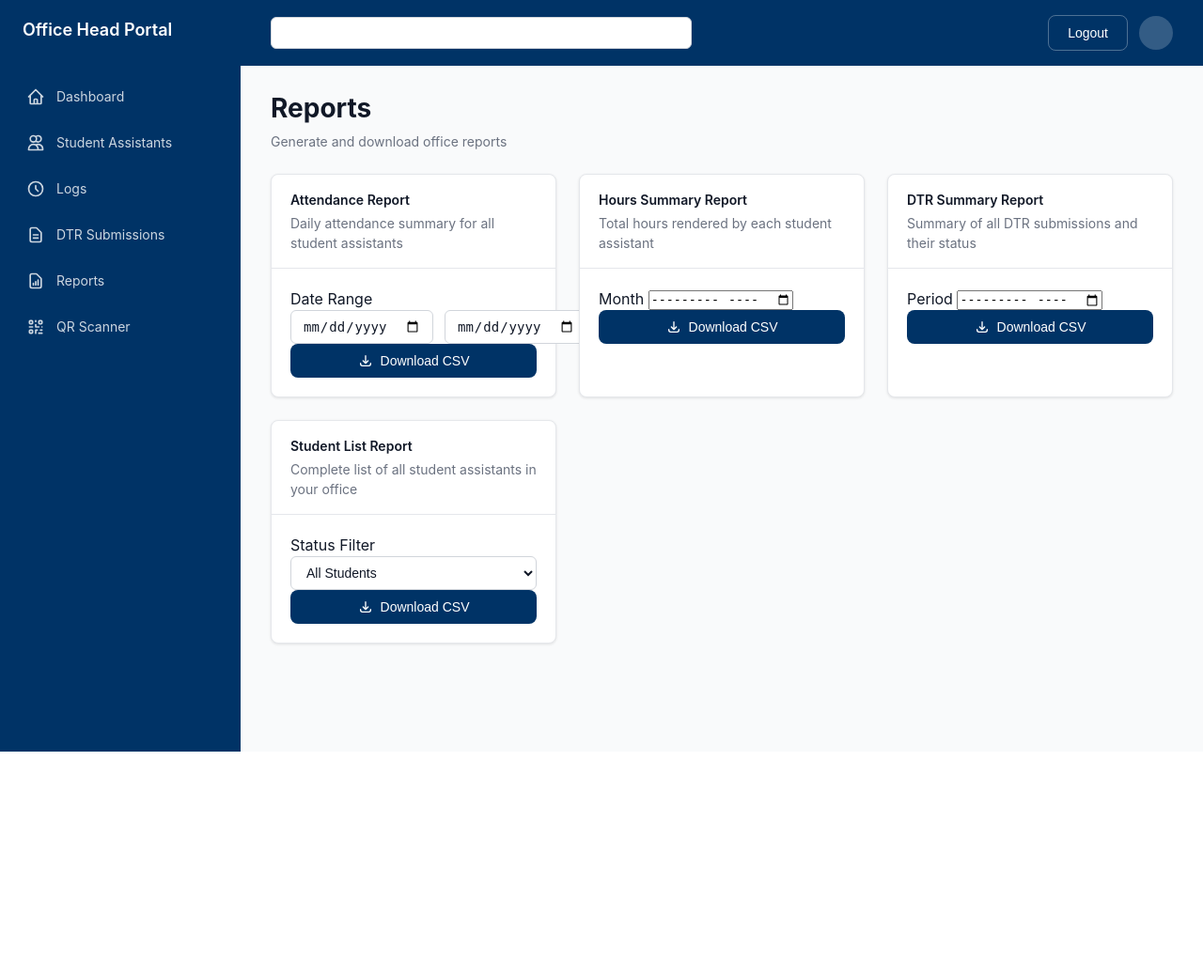
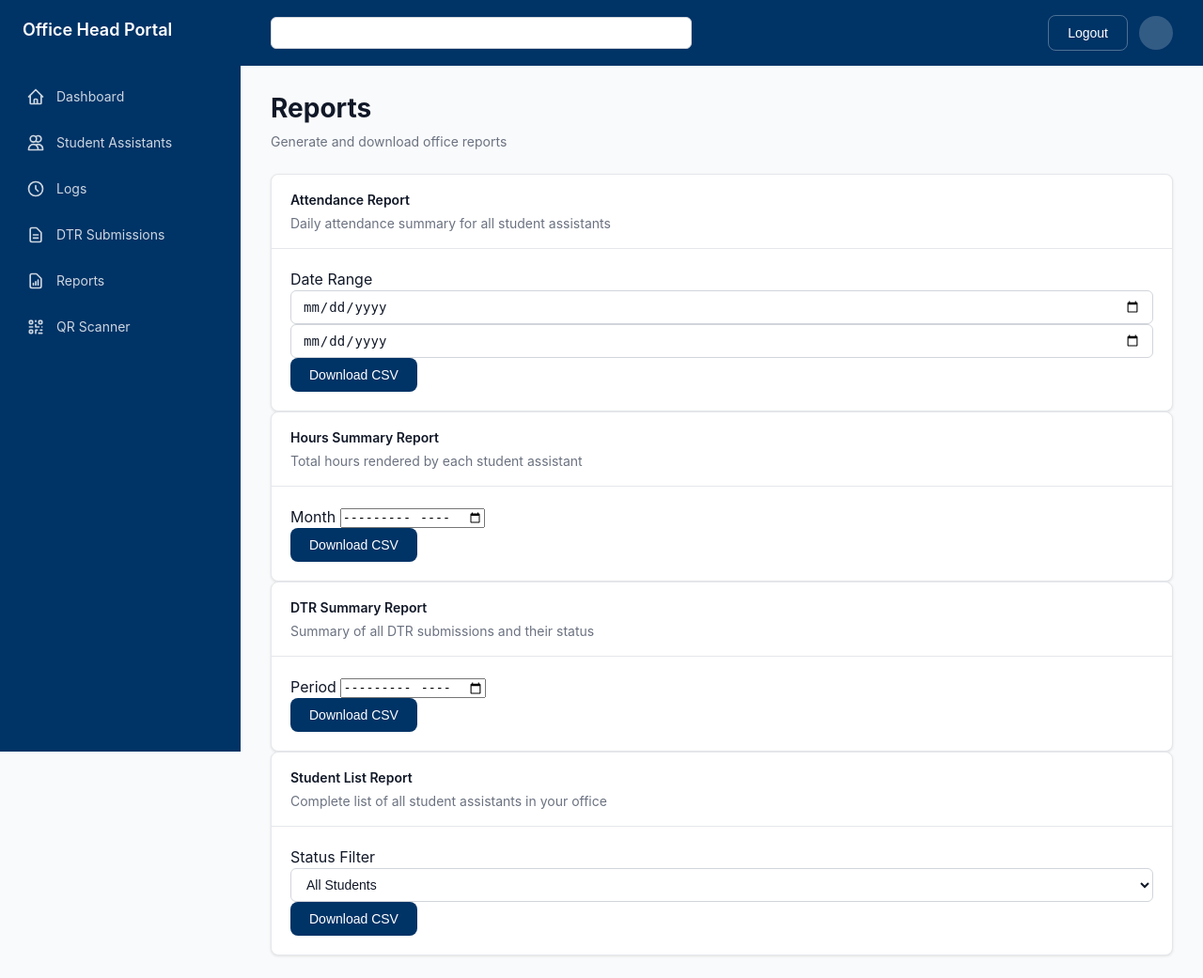
Before and after one commit to gmaravillaa/Seiki, a Django app: template templates/office_head/reports.html in a window 1280 px wide. Shown: the whole page at 94% size. Before the commit the page ends 800 px from the top, so only its background shows below. Run offline with Django 5.2, Linux system fonts and the light colour scheme; the template is opened without the code that fills it, so the values that code supplies are empty.

Commit message:
Refactor report forms for consistency and styling

```diff
--- a/templates/office_head/reports.html
+++ b/templates/office_head/reports.html
@@ -10,88 +10,91 @@
   </div>
 </div>
 
-<!-- Report Types -->
-<div class="grid-2">
+<div class="reports-grid">
+
   <!-- Attendance Report -->
-  <div class="card">
+  <div class="card report-card">
     <div class="card-header">
       <h2 class="card-title">Attendance Report</h2>
       <p class="card-description">Daily attendance summary for all student assistants</p>
     </div>
+
     <div class="card-content">
-      <form method="get" action="{% url 'export_report' %}">
+      <form method="get" action="{% url 'export_report' %}" class="report-form">
         <input type="hidden" name="report_type" value="attendance">
+
         <div class="input-group">
           <label class="input-label">Date Range</label>
-          <div style="display: flex; gap: 12px;">
+
+          <div class="date-range">
             <input type="date" name="date_from" required>
             <input type="date" name="date_to" required>
           </div>
         </div>
-        <button type="submit" class="btn btn-primary" style="width: 100%;">
-          <svg class="btn-icon" fill="none" stroke="currentColor" viewBox="0 0 24 24">
-            <path stroke-linecap="round" stroke-linejoin="round" stroke-width="2" d="M4 16v1a3 3 0 003 3h10a3 3 0 003-3v-1m-4-4l-4 4m0 0l-4-4m4 4V4"></path>
-          </svg>
+
+        <button type="submit" class="btn btn-primary full-btn">
           Download CSV
         </button>
       </form>
     </div>
   </div>
 
-  <!-- Hours Summary Report -->
-  <div class="card">
+  <!-- Hours Summary -->
+  <div class="card report-card">
     <div class="card-header">
       <h2 class="card-title">Hours Summary Report</h2>
       <p class="card-description">Total hours rendered by each student assistant</p>
     </div>
+
     <div class="card-content">
-      <form method="get" action="{% url 'export_report' %}">
+      <form method="get" action="{% url 'export_report' %}" class="report-form">
         <input type="hidden" name="report_type" value="hours">
+
         <div class="input-group">
           <label class="input-label">Month</label>
           <input type="month" name="month" required>
         </div>
-        <button type="submit" class="btn btn-primary" style="width: 100%;">
-          <svg class="btn-icon" fill="none" stroke="currentColor" viewBox="0 0 24 24">
-            <path stroke-linecap="round" stroke-linejoin="round" stroke-width="2" d="M4 16v1a3 3 0 003 3h10a3 3 0 003-3v-1m-4-4l-4 4m0 0l-4-4m4 4V4"></path>
-          </svg>
+
+        <button type="submit" class="btn btn-primary full-btn">
           Download CSV
         </button>
       </form>
     </div>
   </div>
 
-  <!-- DTR Summary Report -->
-  <div class="card">
+  <!-- DTR Summary -->
+  <div class="card report-card">
     <div class="card-header">
       <h2 class="card-title">DTR Summary Report</h2>
       <p class="card-description">Summary of all DTR submissions and their status</p>
     </div>
+
     <div class="card-content">
-      <form method="get" action="{% url 'export_report' %}">
+      <form method="get" action="{% url 'export_report' %}" class="report-form">
         <input type="hidden" name="report_type" value="dtr_summary">
+
         <div class="input-group">
           <label class="input-label">Period</label>
           <input type="month" name="month" required>
         </div>
-        <button type="submit" class="btn btn-primary" style="width: 100%;">
-          <svg class="btn-icon" fill="none" stroke="currentColor" viewBox="0 0 24 24">
-            <path stroke-linecap="round" stroke-linejoin="round" stroke-width="2" d="M4 16v1a3 3 0 003 3h10a3 3 0 003-3v-1m-4-4l-4 4m0 0l-4-4m4 4V4"></path>
-          </svg>
+
+        <button type="submit" class="btn btn-primary full-btn">
           Download CSV
         </button>
       </form>
     </div>
   </div>
 
-  <!-- Student List Report -->
-  <div class="card">
+  <!-- Student List -->
+  <div class="card report-card">
     <div class="card-header">
       <h2 class="card-title">Student List Report</h2>
       <p class="card-description">Complete list of all student assistants in your office</p>
     </div>
+
     <div class="card-content">
-      <form method="get" action="{% url 'export_students' %}">
+      <form method="get" action="{% url 'export_students' %}" class="report-form">
+
         <div class="input-group">
           <label class="input-label">Status Filter</label>
           <select name="status">
@@ -100,14 +103,13 @@
             <option value="inactive">Inactive Only</option>
           </select>
         </div>
-        <button type="submit" class="btn btn-primary" style="width: 100%;">
-          <svg class="btn-icon" fill="none" stroke="currentColor" viewBox="0 0 24 24">
-            <path stroke-linecap="round" stroke-linejoin="round" stroke-width="2" d="M4 16v1a3 3 0 003 3h10a3 3 0 003-3v-1m-4-4l-4 4m0 0l-4-4m4 4V4"></path>
-          </svg>
+
+        <button type="submit" class="btn btn-primary full-btn">
           Download CSV
         </button>
       </form>
     </div>
   </div>
+
 </div>
 {% endblock %}
```
